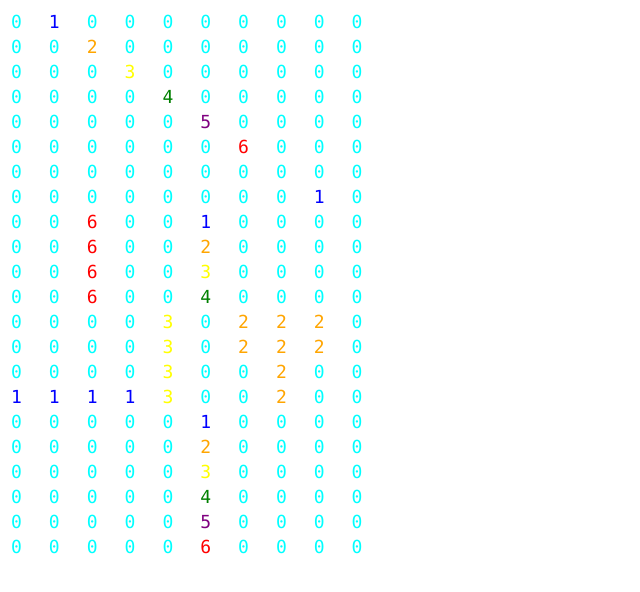
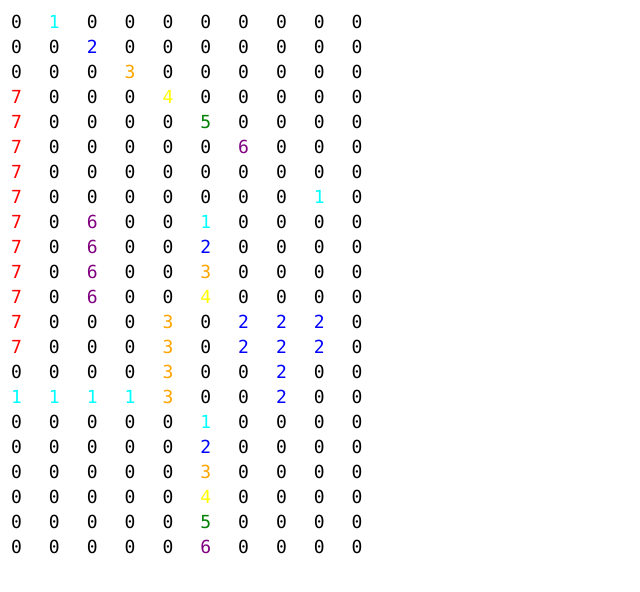
Before and after one commit to amau/tetris-3d, a plain HTML site: page index.html in a window 1280 px wide. Shown: the whole page, without its empty margins (0-640 px from the left). Drawn offline with nearby package versions, Linux system fonts and the light colour scheme.

Commit message:
Added new color for background.

```diff
--- a/js/engine.js
+++ b/js/engine.js
@@ -14,13 +14,14 @@ var z = { id: 'z', size: 3, blocks: [0x0C60, 0x4C80, 0xC600, 0x2640], colorName:
 
 var COLORS =
 {
- 0:'cyan',
- 1:'blue',
- 2:'orange',
- 3:'yellow',
- 4:'green',
- 5:'purple',
- 6:'red'
+ 0:'black',
+ 1:'cyan',
+ 2:'blue',
+ 3:'orange',
+ 4:'yellow',
+ 5:'green',
+ 6:'purple',
+ 7:'red'
 }
 
 // Size of our board.
@@ -569,17 +570,17 @@ function init()
                 test2 = [[0,1,0,0,0,0,0,0,0,0],
                 [0,0,2,0,0,0,0,0,0,0],
                 [0,0,0,3,0,0,0,0,0,0],
-                [0,0,0,0,4,0,0,0,0,0],
-                [0,0,0,0,0,5,0,0,0,0],
-                [0,0,0,0,0,0,6,0,0,0],
-                [0,0,0,0,0,0,0,0,0,0],
-                [0,0,0,0,0,0,0,0,1,0],
-                [0,0,6,0,0,1,0,0,0,0],
-                [0,0,6,0,0,2,0,0,0,0],
-                [0,0,6,0,0,3,0,0,0,0],
-                [0,0,6,0,0,4,0,0,0,0],
-                [0,0,0,0,3,0,2,2,2,0],
-                [0,0,0,0,3,0,2,2,2,0],
+                [7,0,0,0,4,0,0,0,0,0],
+                [7,0,0,0,0,5,0,0,0,0],
+                [7,0,0,0,0,0,6,0,0,0],
+                [7,0,0,0,0,0,0,0,0,0],
+                [7,0,0,0,0,0,0,0,1,0],
+                [7,0,6,0,0,1,0,0,0,0],
+                [7,0,6,0,0,2,0,0,0,0],
+                [7,0,6,0,0,3,0,0,0,0],
+                [7,0,6,0,0,4,0,0,0,0],
+                [7,0,0,0,3,0,2,2,2,0],
+                [7,0,0,0,3,0,2,2,2,0],
                 [0,0,0,0,3,0,0,2,0,0],
                 [1,1,1,1,3,0,0,2,0,0],
                 [0,0,0,0,0,1,0,0,0,0],
--- a/style/style.css
+++ b/style/style.css
@@ -46,3 +46,7 @@ strong
 {
 	color:red;
 }
+.black
+{
+	color:black;
+}
```
